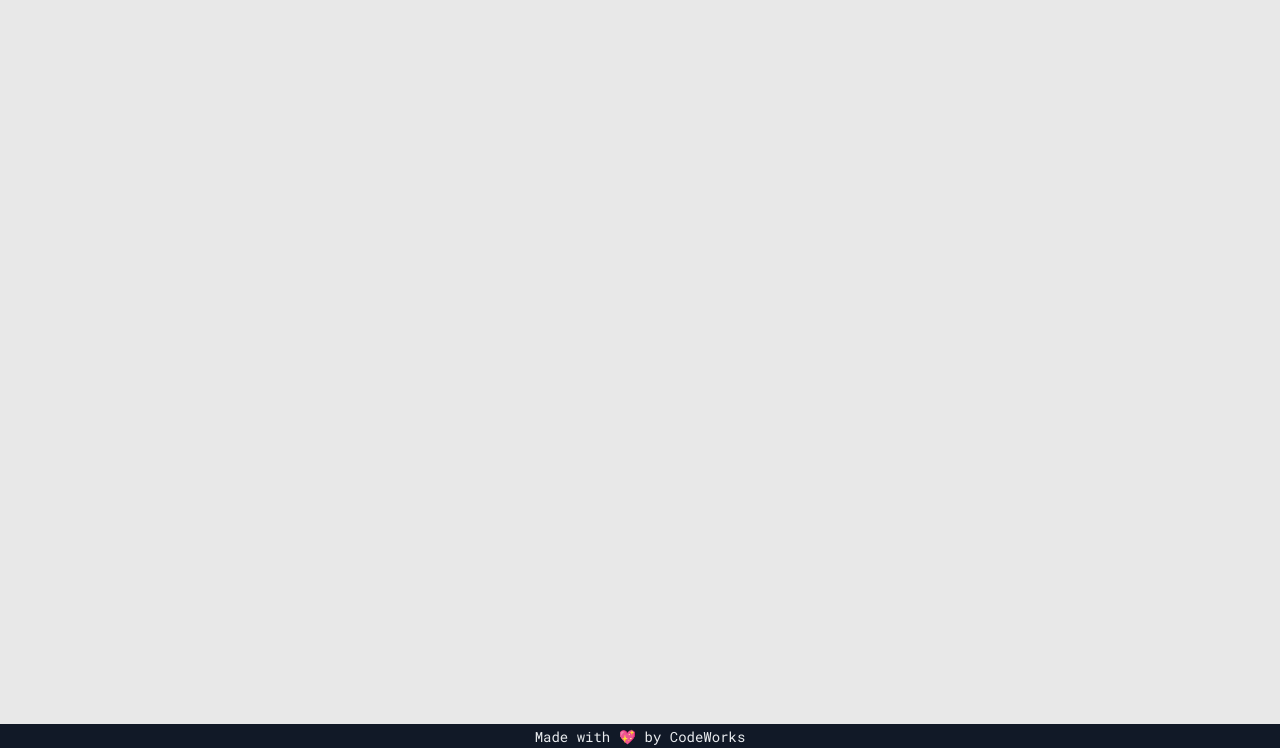
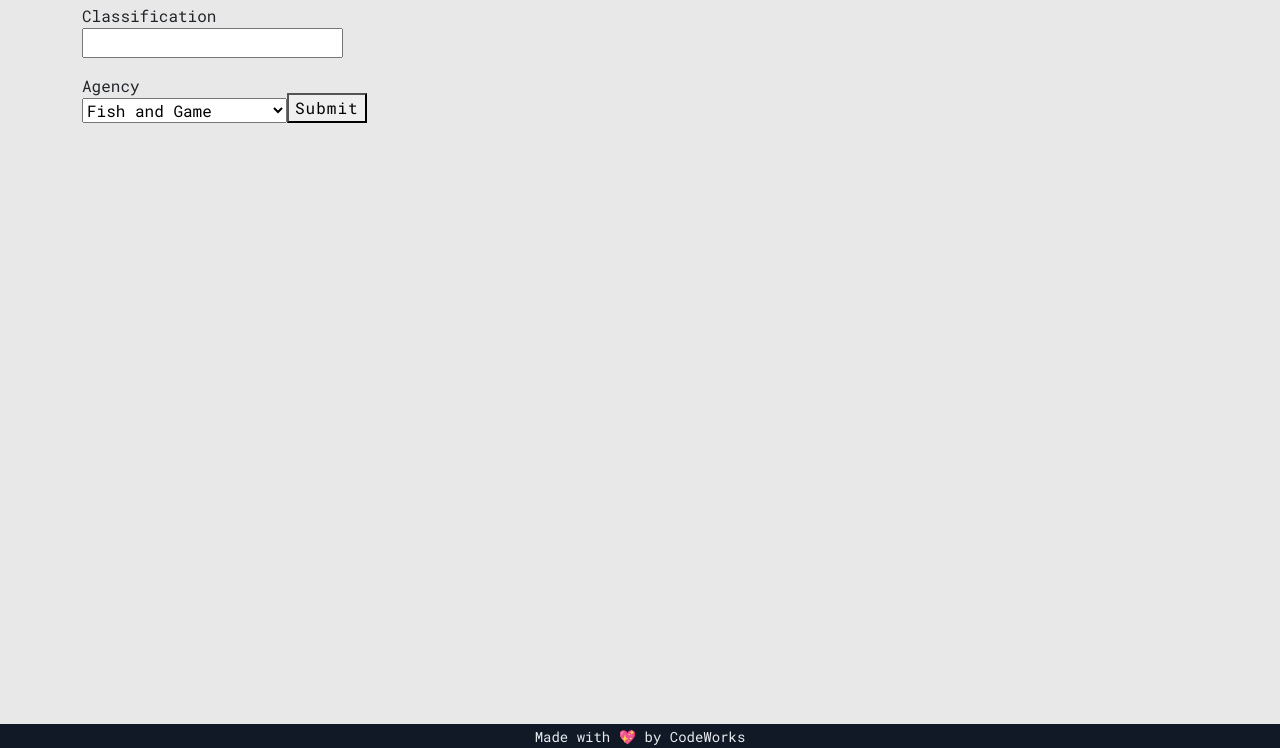
Before and after one commit to CodeWorks-FullStack/fall24_redacted, a website with bundled scripts: page index.html in a window 1280 px wide. Shown: the part 52-800 px from the top of the page. Built offline with nearby package versions, Linux system fonts and the light colour scheme; a script that the page names is missing.

Commit message:
created case file

```diff
--- a/app/controllers/CaseFilesController.js
+++ b/app/controllers/CaseFilesController.js
@@ -1,5 +1,6 @@
 import { AppState } from "../AppState.js";
 import { caseFilesService } from "../services/CaseFilesService.js";
+import { getFormData } from "../utils/FormHandler.js";
 import { setHTML } from "../utils/Writer.js";
 
 export class CaseFilesController {
@@ -45,4 +46,13 @@ export class CaseFilesController {
     console.log('text from textarea', updatedBody);
     caseFilesService.updateCaseFile(updatedBody)
   }
+
+  createCaseFile() {
+    event.preventDefault() // don't refresh the page!
+    console.log('creating case file!');
+    const caseFileForm = event.target
+    const caseFileFormData = getFormData(caseFileForm)
+    console.log('data from form', caseFileFormData);
+    caseFilesService.createCaseFile(caseFileFormData)
+  }
 }
--- a/app/models/CaseFile.js
+++ b/app/models/CaseFile.js
@@ -28,7 +28,7 @@ export class CaseFile {
   get detailsHTMLTemplate() {
     return `
     <div class="p-3 border border-1 border-dark">
-      <p class="fs-1" title="Full case #${this.id}">case #${this.caseFileNumber} ${this.agencyIcon}</p>
+      <p class="fs-1" title="Full case #${this.id}">case #${this.caseFileNumber} ${this.agencyIcon} ${this.classification}</p>
       <p>Last accessed on <time>${this.lastAccessedFullDateAndTime}</time></p>
       ${this.bodyElement}
       <div class="text-end">
--- a/app/services/CaseFilesService.js
+++ b/app/services/CaseFilesService.js
@@ -3,6 +3,12 @@ import { CaseFile } from "../models/CaseFile.js";
 import { loadState, saveState } from "../utils/Store.js";
 
 class CaseFilesService {
+  createCaseFile(rawCaseFileData) {
+    const caseFiles = AppState.caseFiles
+    const newCaseFile = new CaseFile(rawCaseFileData)
+    caseFiles.push(newCaseFile)
+  }
+
   updateCaseFile(updatedBody) {
     const caseFile = AppState.activeCaseFile
 
--- a/assets/style/style.css
+++ b/assets/style/style.css
@@ -7,3 +7,7 @@
   font-weight: 400;
   font-style: normal;
 }
+
+label {
+  display: block;
+}
--- a/index.html
+++ b/index.html
@@ -34,13 +34,35 @@
   <main>
     <div class="container">
       <section class="row">
-        <div id="case-files-list" class="col-md-3">
+        <div class="col-md-3">
+          <div>
+            <form onsubmit="app.CaseFilesController.createCaseFile()">
+              <div class="mb-3">
+                <label for="classification">Classification</label>
+                <input id="classification" name="classification" type="text" required maxlength="30" class="w-100">
+              </div>
+              <div class="mb-3 d-flex align-items-end justify-content-between">
+                <div>
+                  <label for="agency">Agency</label>
+                  <select id="agency" name="agency" required>
+                    <option value="fish and game">Fish and Game</option>
+                    <option value="air force">Air Force</option>
+                    <option value="highway patrol">Highway Patrol</option>
+                    <option value="fire department">Super Secret Agency</option>
+                  </select>
+                </div>
+                <button type="submit">Submit</button>
+              </div>
+            </form>
+          </div>
+          <div id="case-files-list">
             <!-- STUB case file template -->
             <!-- <div class="fs-3 selectable" role="button">
               <p>case #34eb</p>
               <p> <i class="mdi mdi-fish" title="fish and game"></i> | <time title="Last Accessed">8/29/2024</time></p>
               <hr>
             </div> -->
+          </div>
         </div>
         <div id="case-file-details" class="col-md-9">
           <!-- STUB case file details template -->
```
Lines whose indentation alone changed are shown as unchanged.
